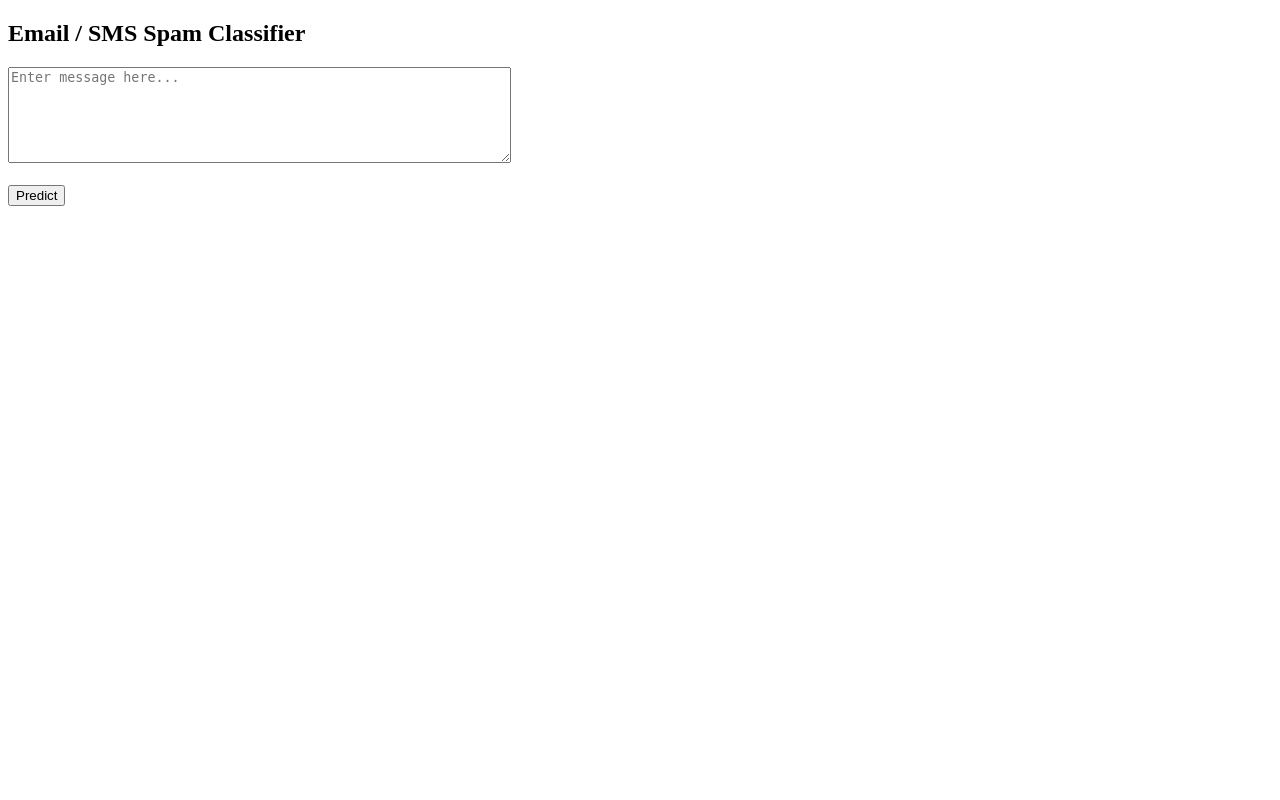
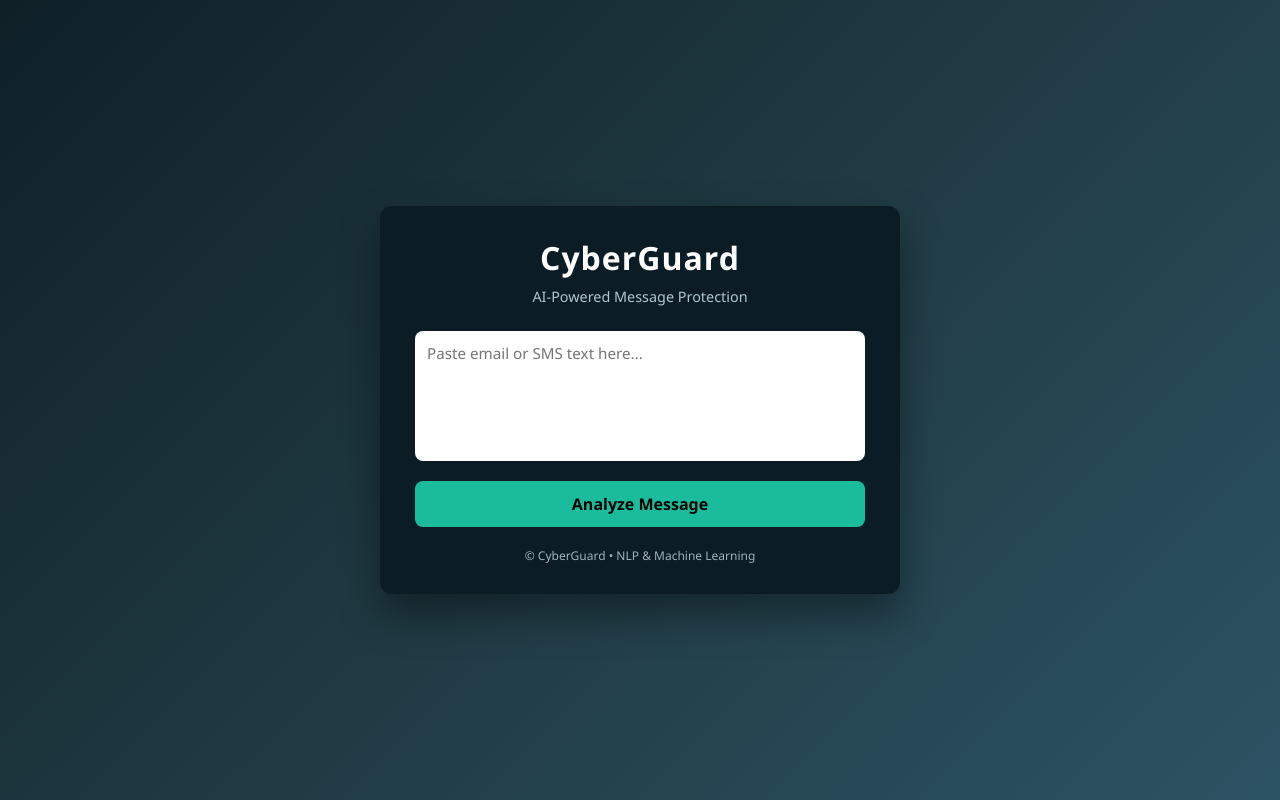
Before and after one commit to ManavPatel86/CyberGuard, a FastAPI app: page / in a window 1280 px wide. Run offline with FastAPI, Linux system fonts and the light colour scheme; parts of the project's set-up code (start-up, migrations or seed data) failed here and were passed over.

Commit message:
Updated UI

```diff
--- a/app/main.py
+++ b/app/main.py
@@ -1,10 +1,11 @@
 from fastapi import FastAPI, Request, Form
 from fastapi.responses import HTMLResponse
 from fastapi.templating import Jinja2Templates
-
+from fastapi.staticfiles import StaticFiles
 from app.ml.inference import predict_spam
 
 app = FastAPI()
+app.mount("/static", StaticFiles(directory="app/static"), name="static")
 templates = Jinja2Templates(directory="app/templates")
 
 @app.get("/", response_class=HTMLResponse)
--- a/app/static/style.css
+++ b/app/static/style.css
@@ -0,0 +1,91 @@
+* {
+    margin: 0;
+    padding: 0;
+    box-sizing: border-box;
+    font-family: "Segoe UI", Tahoma, sans-serif;
+}
+
+body {
+    min-height: 100vh;
+    background: linear-gradient(135deg, #0f2027, #203a43, #2c5364);
+    display: flex;
+    align-items: center;
+    justify-content: center;
+    color: #fff;
+}
+
+.container {
+    background: #0b1c24;
+    padding: 30px 35px;
+    width: 100%;
+    max-width: 520px;
+    border-radius: 12px;
+    box-shadow: 0 20px 40px rgba(0, 0, 0, 0.4);
+}
+
+h1 {
+    text-align: center;
+    margin-bottom: 8px;
+    letter-spacing: 1px;
+}
+
+.subtitle {
+    text-align: center;
+    font-size: 0.9rem;
+    color: #b0c7d1;
+    margin-bottom: 25px;
+}
+
+textarea {
+    width: 100%;
+    height: 130px;
+    padding: 12px;
+    border-radius: 8px;
+    border: none;
+    resize: none;
+    outline: none;
+    font-size: 0.95rem;
+    margin-bottom: 15px;
+}
+
+button {
+    width: 100%;
+    padding: 12px;
+    background: #1abc9c;
+    color: #000;
+    font-size: 1rem;
+    font-weight: bold;
+    border: none;
+    border-radius: 8px;
+    cursor: pointer;
+    transition: 0.2s ease;
+}
+
+button:hover {
+    background: #16a085;
+}
+
+.result {
+    margin-top: 20px;
+    padding: 12px;
+    text-align: center;
+    border-radius: 8px;
+    font-weight: bold;
+}
+
+.spam {
+    background: rgba(231, 76, 60, 0.2);
+    color: #e74c3c;
+}
+
+.ham {
+    background: rgba(46, 204, 113, 0.2);
+    color: #2ecc71;
+}
+
+.footer {
+    margin-top: 20px;
+    text-align: center;
+    font-size: 0.75rem;
+    color: #9fb3bd;
+}
--- a/app/templates/index.html
+++ b/app/templates/index.html
@@ -1,20 +1,35 @@
 <!DOCTYPE html>
-<html>
+<html lang="en">
 <head>
-    <title>Email Spam Classifier</title>
+    <meta charset="UTF-8">
+    <title>CyberGuard</title>
+    <link rel="stylesheet" href="/static/style.css">
 </head>
 <body>
-    <h2>Email / SMS Spam Classifier</h2>
+
+<div class="container">
+    <h1>CyberGuard</h1>
+    <p class="subtitle">AI-Powered Message Protection</p>
 
     <form method="post">
-        <textarea name="message" rows="6" cols="60"
-                  placeholder="Enter message here...">{{ message }}</textarea>
-        <br><br>
-        <button type="submit">Predict</button>
+        <textarea
+            name="message"
+            placeholder="Paste email or SMS text here..."
+        >{{ message }}</textarea>
+
+        <button type="submit">Analyze Message</button>
     </form>
 
     {% if result %}
-        <h3>Result: {{ result }}</h3>
+        <div class="result {{ 'spam' if 'SPAM' in result else 'ham' }}">
+            {{ result }}
+        </div>
     {% endif %}
+
+    <div class="footer">
+        © CyberGuard • NLP & Machine Learning
+    </div>
+</div>
+
 </body>
 </html>
```
